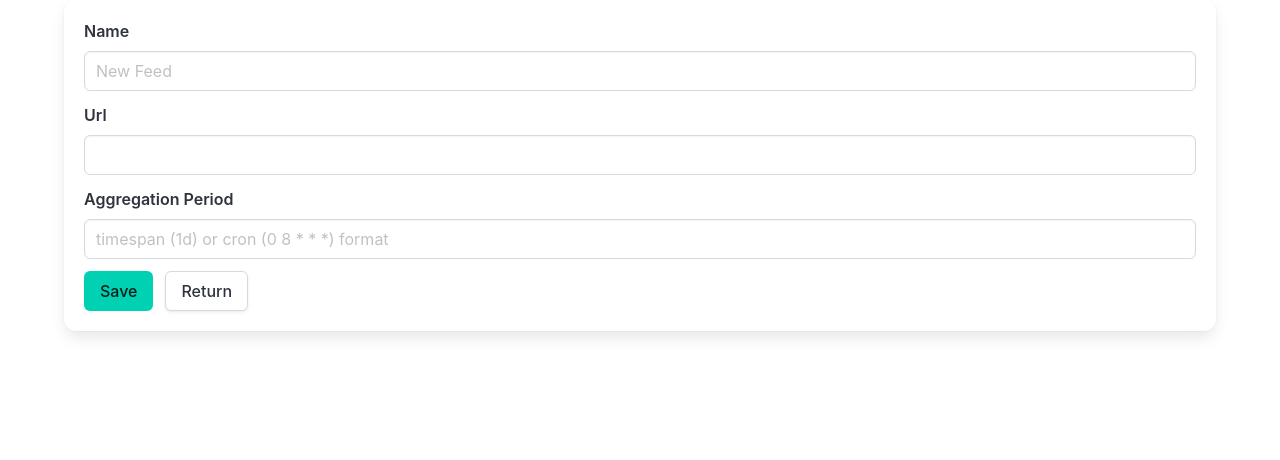
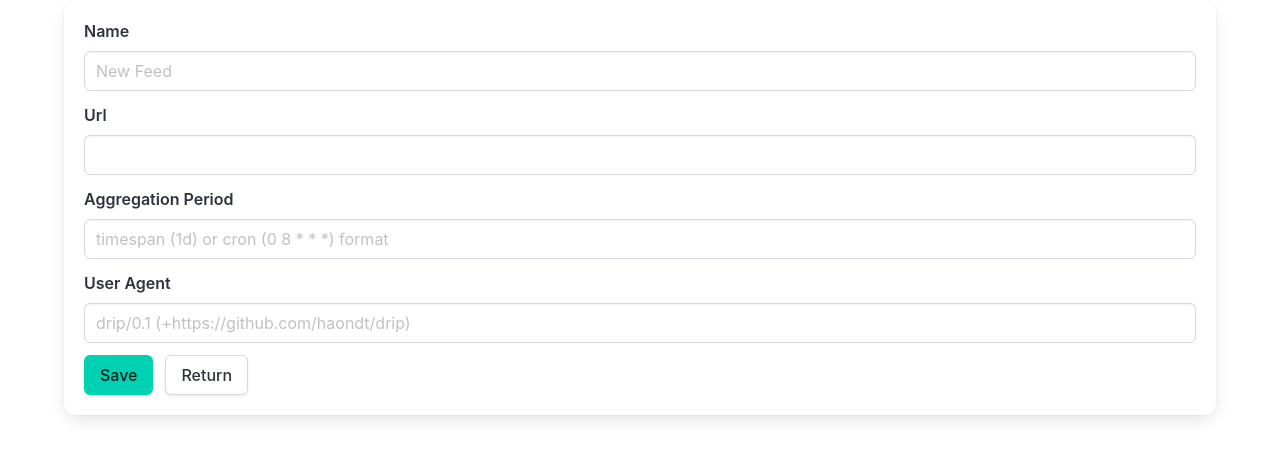
Before and after one commit to haondt/drip, a FastAPI app: page /feeds/new in a window 1280 px wide. Shown: the part 101-561 px from the top of the page. Run offline with FastAPI, Linux system fonts and the light colour scheme; parts of the project's set-up code (start-up, migrations or seed data) failed here and were passed over.

Commit message:
adding custom user agent

```diff
--- a/app/config.py
+++ b/app/config.py
@@ -24,6 +24,7 @@ class Config:
         self.max_drops = int(os.getenv('DRIP_MAX_DROPS', 10))
         self.namespace_uuid = uuid.UUID(os.getenv('DRIP_NAMESPACE_UUID', '60a76c80-d399-11d9-b93c-0003939e0af6'))
         self.base_url = os.getenv('DRIP_BASE_URL')
+        self.default_user_agent = os.getenv('DRIP_DEFAULT_USER_AGENT', 'drip/0.1 (+https://github.com/haondt/drip)')
 
         self.feed_read_timeout = dt.parse_timespan(os.getenv('DRIP_FEED_READ_TIMEOUT', '30s'))
         self.feed_read_max_interval = dt.parse_timespan(os.getenv('DRIP_FEED_READ_MAX_INTERVAL', '24h'))
--- a/app/models.py
+++ b/app/models.py
@@ -24,6 +24,7 @@ class Feed(BaseModel):
     period: str
     created: str
     creation_tz: str
+    user_agent: str | None = None
     metadata: FeedMetadata = FeedMetadata()
 
 
--- a/app/routes.py
+++ b/app/routes.py
@@ -39,6 +39,7 @@ def add_routes(app: FastAPI):
     @app.get("/feeds/new", response_class=HTMLResponse)
     async def get_new_feed(request: Request):
         return templates.TemplateResponse(request, "edit_feed.html", {
+            'config': config
         })
 
     def _validate_upsert_feed(form: FormData):
@@ -55,6 +56,14 @@ def add_routes(app: FastAPI):
 
         return errors
 
+    def _normalize_string_or_none(s: str | None) -> str | None:
+        if s is None:
+            return None
+        s = s.strip()
+        if len(s) == 0:
+            return None
+        return s
+
     @app.post("/feeds/new", response_class=HTMLResponse)
     async def create_feed(request: Request):
         form = await request.form()
@@ -67,7 +76,8 @@ def add_routes(app: FastAPI):
                 url=form['url'],
                 period=form['period'],
                 created=dt.now_iso(),
-                creation_tz=form['tz']
+                creation_tz=form['tz'],
+                user_agent=_normalize_string_or_none(form.get('user_agent')),
             ))
             headers={'Hx-Push-Url': f'/feeds/feed/{feed_id}'}
             message = { 'text': 'Feed created.'}
@@ -77,7 +87,8 @@ def add_routes(app: FastAPI):
 
         return templates.TemplateResponse(request, "edit_feed.html", {
             'errors': errors,
-            'message': message
+            'message': message,
+            'config': config
             }, headers=headers)
 
     @app.get("/feeds/feed/{feed_id}", response_class=HTMLResponse)
@@ -88,7 +99,8 @@ def add_routes(app: FastAPI):
         return templates.TemplateResponse(request, "edit_feed.html", {
             'errors': {},
             'message': {},
-            'feed': feed
+            'feed': feed,
+            'config': config
             })
 
 
@@ -107,12 +119,14 @@ def add_routes(app: FastAPI):
             feed.url = form['url']
             feed.period = form['period']
             feed.creation_tz=form['tz']
+            feed.user_agent=_normalize_string_or_none(form.get('user_agent'))
 
             state.feeds[feed_id] = feed
             message = { 'text': 'Feed updated.' }
         return templates.TemplateResponse(request, "edit_feed.html", {
             'errors': errors,
-            'message': message
+            'message': message,
+            'config': config,
             }, headers=headers)
 
     @app.delete("/feeds/feed/{feed_id}", response_class=HTMLResponse)
--- a/app/templates/edit_feed.html
+++ b/app/templates/edit_feed.html
@@ -34,6 +34,15 @@
         <p class="help is-danger">{{ errors.period }}</p>
         {% endif %}
     </div>
+    <div class="field">
+        <label class="label">User Agent</label>
+        <div class="control">
+            <input id="edit-feed-user-agent" name="user_agent" class="input" type="text" placeholder="{{ config.default_user_agent }}" {% if feed and feed.user_agent %}value="{{ feed.user_agent }}"{% endif %} hx-preserve>
+        </div>
+        {% if "user_agent" in errors %}
+        <p class="help is-danger">{{ errors.user_agent }}</p>
+        {% endif %}
+    </div>
     <div class="field is-grouped">
         <div class="control">
             <div class="buttons">
--- a/docker-compose.yml
+++ b/docker-compose.yml
@@ -7,7 +7,7 @@ services:
     volumes:
       - drip-data:/data
     environment:
-      DRIP_BASE_URL: http://host.docker.internal:5001
+      DRIP_BASE_URL: http://localhost:5001
 
 volumes:
   drip-data:
```
Also changed, not shown: app/drip.py (+3 -4 lines), README.md, 1 other file.
